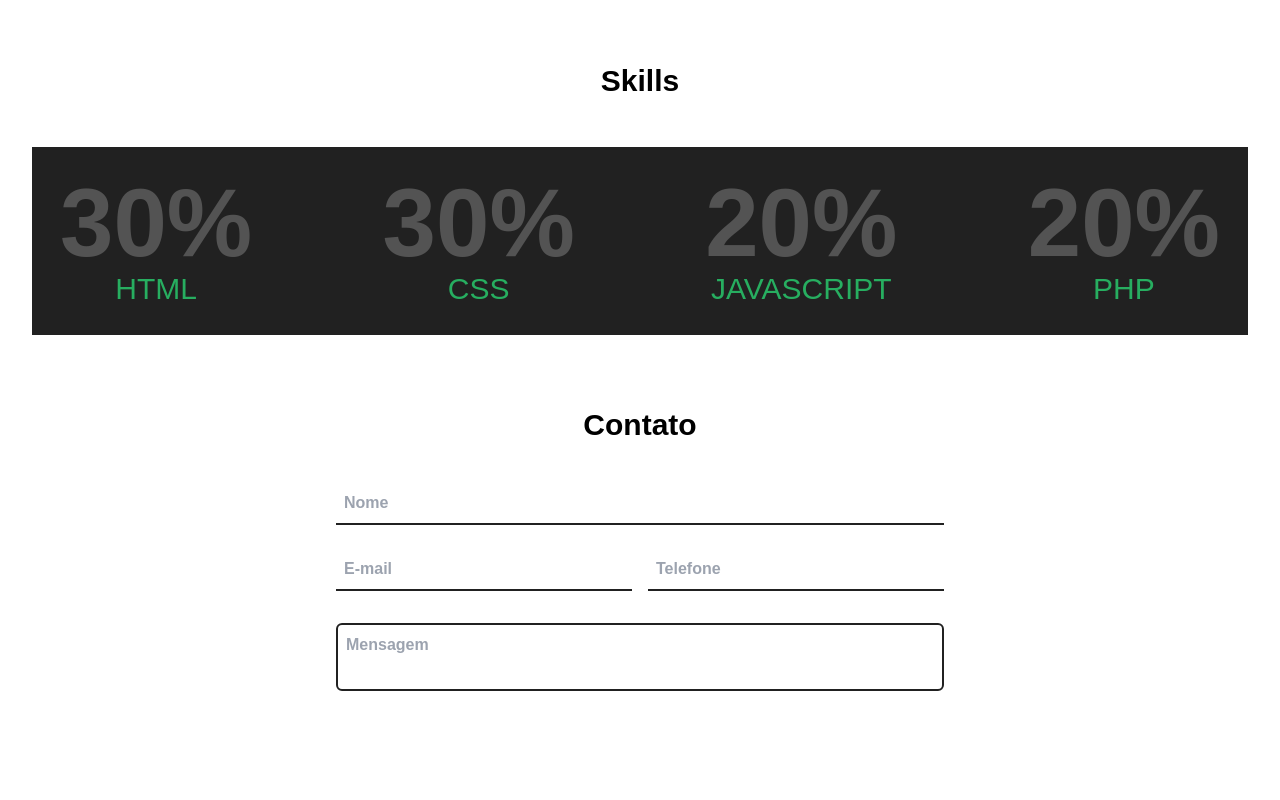
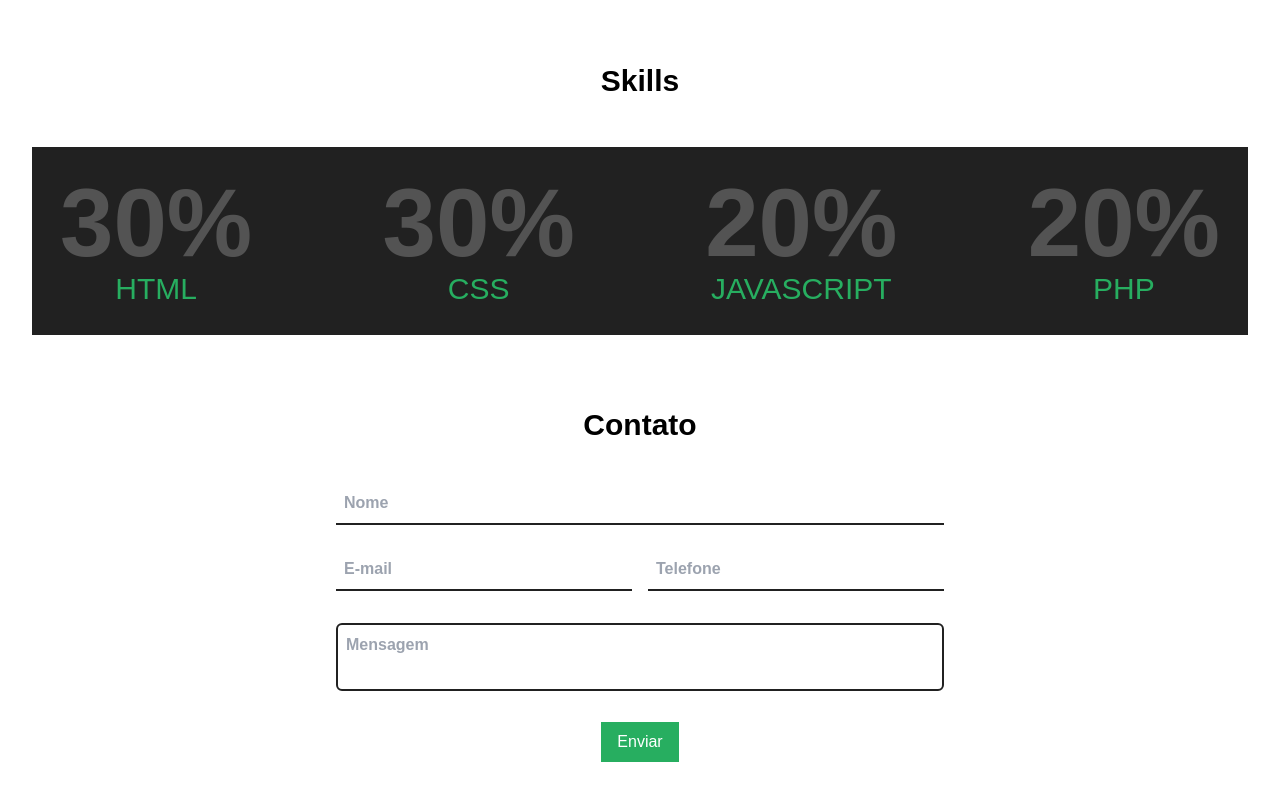
Before and after one commit to WelderFernandes/portfolio-me, a Next.js app: page / in a window 1280 px wide. Shown: the part 1588-2388 px from the top of the page. Before the commit the page ends 2334 px from the top, so only its background shows below. Built offline with nearby package versions, Linux system fonts and the light colour scheme.

Commit message:
feat: form button

```diff
--- a/src/components/Contact/index.tsx
+++ b/src/components/Contact/index.tsx
@@ -32,6 +32,14 @@ export function Contact() {
 						className="w-full p-2 my-4 mb-2 font-bold bg-transparent border-2 rounded-md resize-none focus:brightness-125 focus:outline text-gray-light bg:none border-shape caret-zinc-500"
 						placeholder="Mensagem"
 					/>
+					<div className="flex justify-center my-4">
+						<button
+							className="px-4 py-2 text-white bg-green-light hover:brightness-90 focus:outline-none focus:shadow-outline"
+							type="submit"
+						>
+							Enviar
+						</button>
+					</div>
 				</form>
 			</div>
 		</div>
--- a/src/components/Skills/index.tsx
+++ b/src/components/Skills/index.tsx
@@ -2,7 +2,7 @@ export function Skills() {
 	return (
 		<div className="flex flex-col items-center mx-auto my-10 justify-items-center">
 			<h1 className="mb-4 text-3xl font-bold cursor-cell">Skills</h1>
-			<div className="container flex flex-col justify-between px-16 my-8 space-y-8 align-middle sm:px-0 sm:space-y-0 sm:flex-row bg-shape">
+			<div className="container flex flex-col justify-between px-24 my-8 space-y-8 align-middle sm:px-0 sm:space-y-0 sm:flex-row bg-shape">
 				<div className="space-y-8 text-3xl font-medium bg-shape text-gray-light p-7">
 					<div className="text-center cursor-cell">
 						<h1 className="font-bold text-8xl hover:brightness-125">30%</h1>
```
